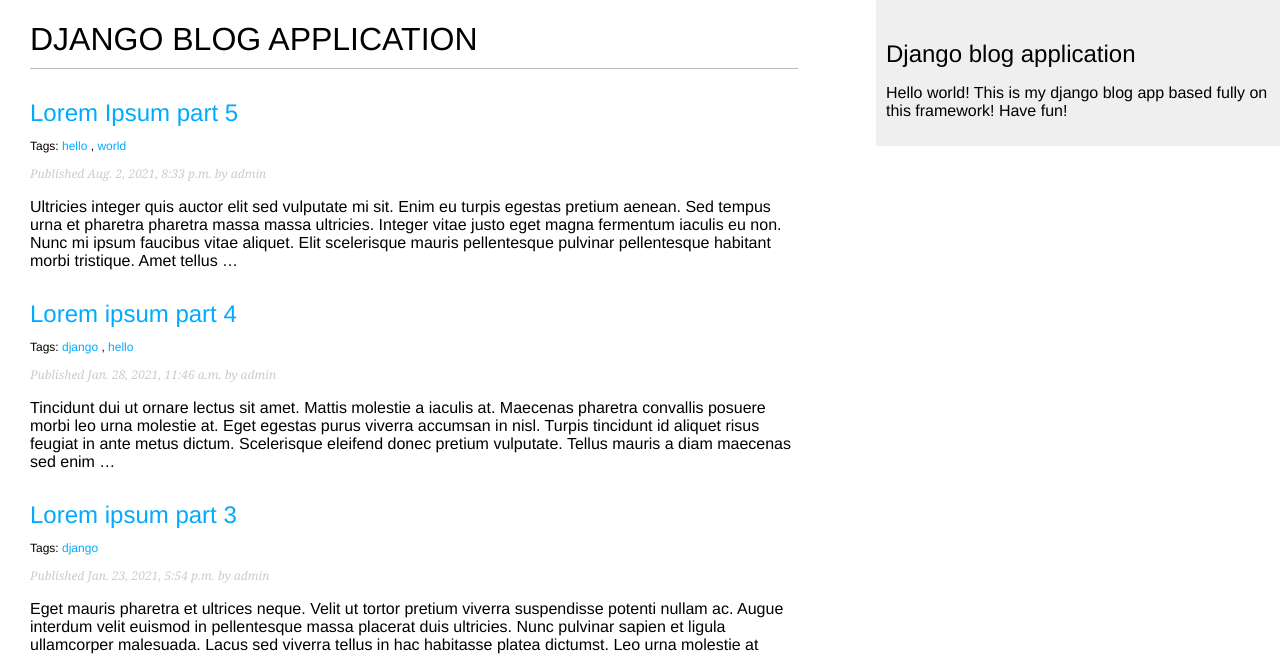
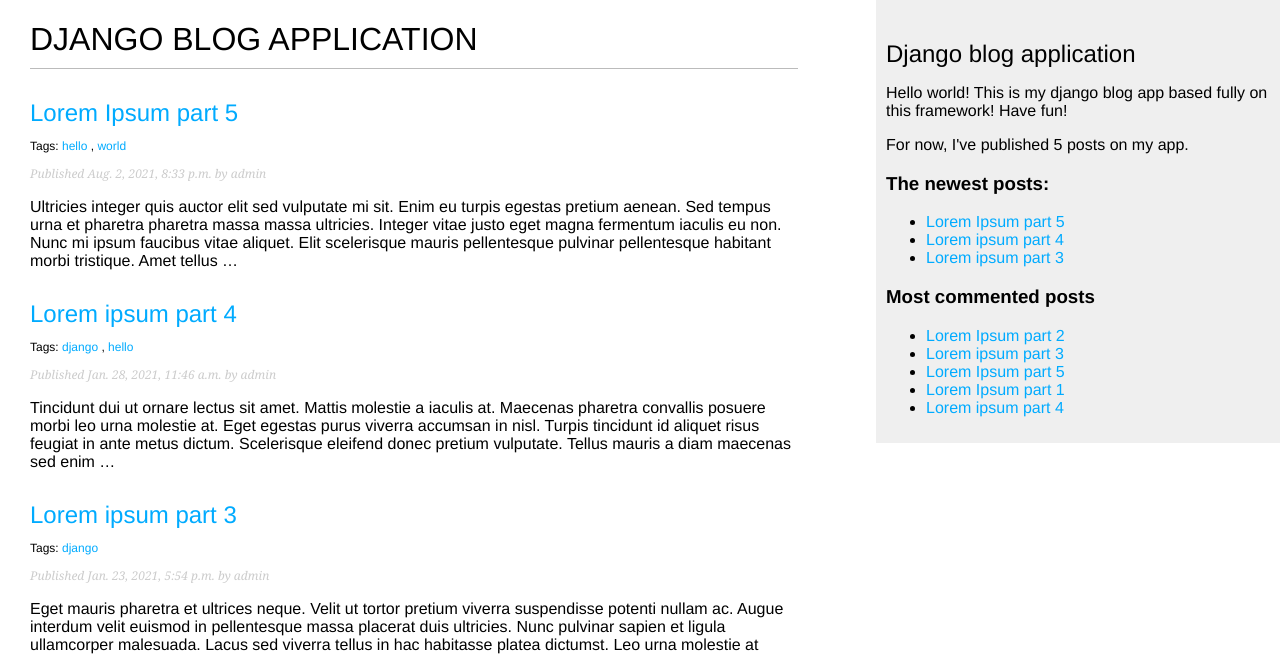
Before and after one commit to Paravati/BlogApp, a Django app: page /blog/ in a window 1280 px wide. Shown: the top 655 px of the page. Run offline with Django 3.2, Linux system fonts and the light colour scheme; data comes from the database, SQL or seed files in the repository; parts of the project's set-up code (start-up, migrations or seed data) failed here and were passed over.

Commit message:
posts template marker to get total amount of posts, last 3 posts and most commented posts

```diff
--- a/blogApp/blog/templates/blog/base.html
+++ b/blogApp/blog/templates/blog/base.html
@@ -1,7 +1,9 @@
 <!DOCTYPE html>
+{% load blog_tags %}
 {% load static %}
 <html>
 <head>
+    <link rel="shortcut icon" href="#" />  <!--blad favicon.ico -->
     <title>{% block title %}{% endblock %}</title>
     <link rel="stylesheet" href="{% static 'css/blog.css' %}">
 <!--    <link href="{% static "css/blog.css" %}" rel="stylesheet">-->
@@ -14,6 +16,19 @@
     <div id="sidebar">
         <h2>Django blog application</h2>
             <p>Hello world! This is my django blog app based fully on this framework! Have fun!</p>
+            <p>For now, I've published {% total_posts %} posts on my app.</p>
+        <h3>The newest posts:</h3>
+        {% show_latest_posts 3 %}
+
+        <h3>Most commented posts</h3>
+        {% get_most_commented_posts as most_commented_posts %}
+        <ul>
+            {% for post in most_commented_posts %}
+            <li>
+                <a href="{{ post.get_absolute_url }}">{{ post.title }}</a>
+            </li>
+            {% endfor %}
+        </ul>
     </div>
 </body>
 </html>
--- /dev/null
+++ b/blogApp/blog/templates/blog/post/latest_posts.html
@@ -0,0 +1,7 @@
+<ul>
+    {% for post in latest_posts %}
+    <li>
+        <a href="{{post.get_absolute_url}}">{{ post.title }}</a>
+    </li>
+    {% endfor %}
+</ul>
--- /dev/null
+++ b/blogApp/blog/templatetags/blog_tags.py
@@ -0,0 +1,22 @@
+from django import template
+
+register = template.Library()
+
+from ..models import Post
+
+
+@register.simple_tag()  # template marker which returns amount of published posts
+def total_posts():
+    return Post.published.count()
+
+@register.inclusion_tag('blog/post/latest_posts.html')
+def show_latest_posts(count=5):
+    latest_post = Post.published.order_by('-publish')[:count]
+    return {'latest_posts': latest_post}
+
+
+from django.db.models import Count
+
+@register.simple_tag()
+def get_most_commented_posts(count=5):
+    return Post.published.annotate(total_comments=Count('comments')).order_by('-total_comments')[:count]
```
Also changed, not shown: blogApp/blog/templatetags/__init__.py (added).
